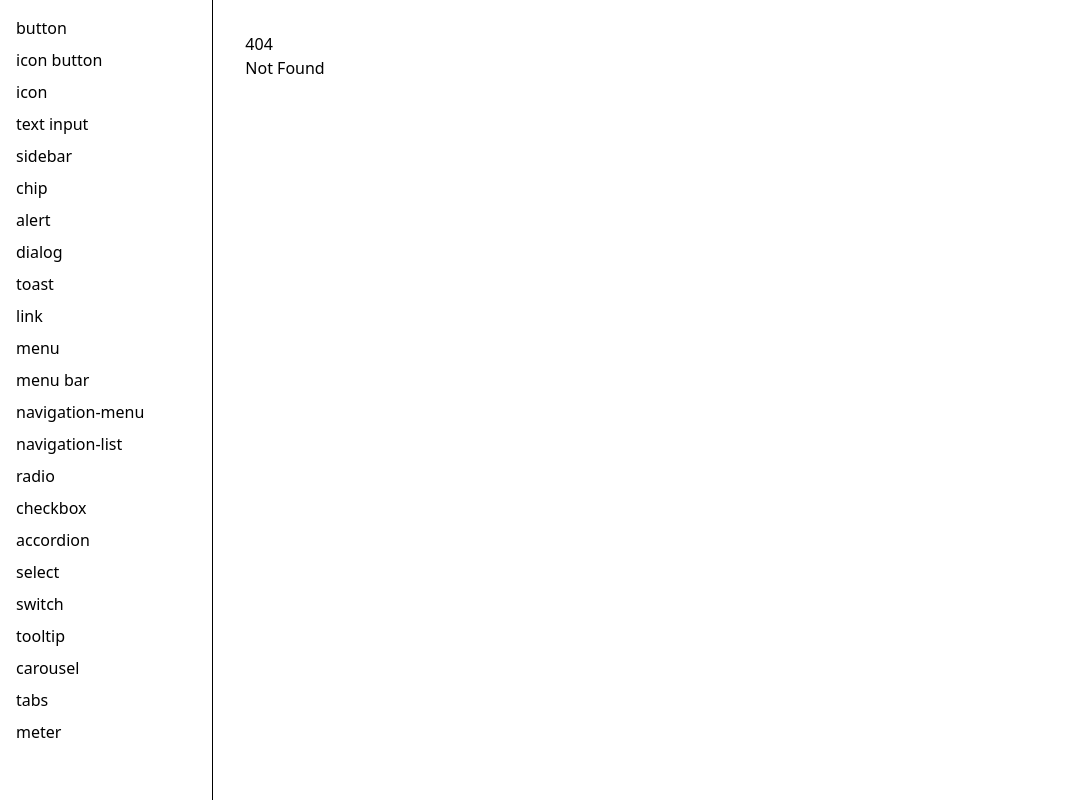
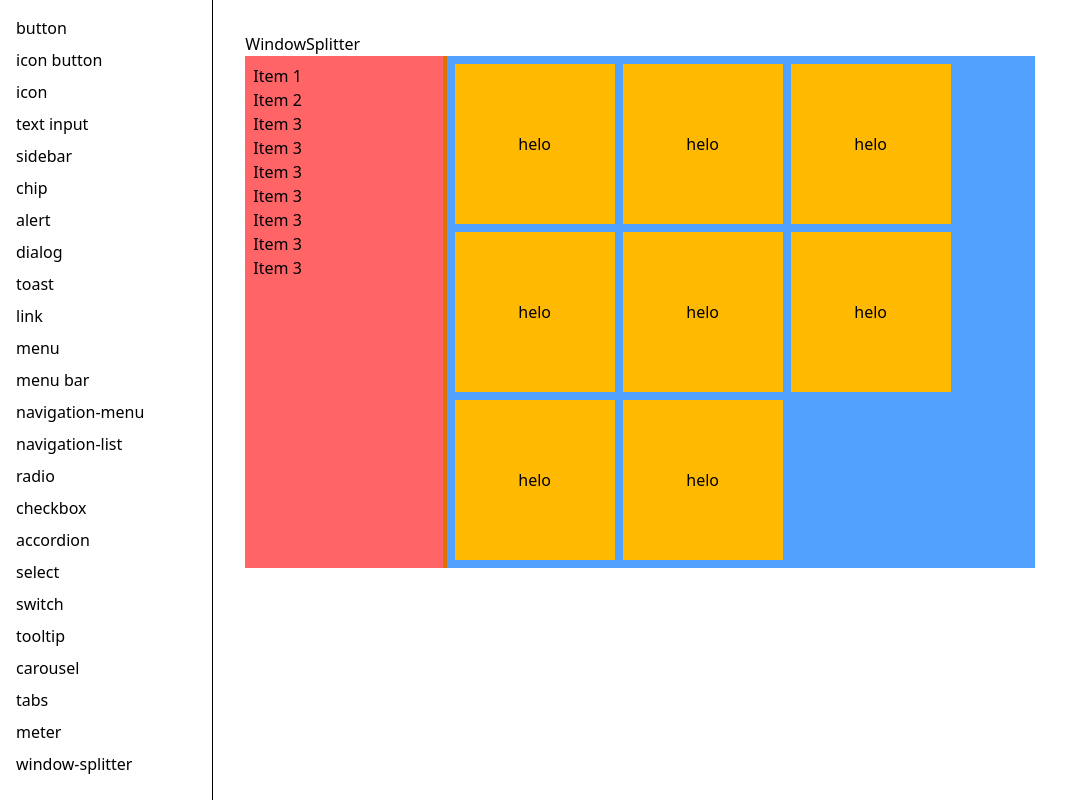
Before and after one commit to vikashsurin/zenosui, a SvelteKit app: page /docs/window-splitter in a window 1280 px wide. Before the commit this address had no page. Shown: the whole page, without its empty margins (0-1082 px from the left). Built offline with nearby package versions, Linux system fonts and the light colour scheme.

Commit message:
added window splitter

```diff
--- a/src/lib/types.ts
+++ b/src/lib/types.ts
@@ -280,3 +280,14 @@ export interface MeterIndicatorProps extends BaseProps, HTMLAttributes<HTMLDivEl
 	max?: number;
 	value?: number;
 }
+export interface WindowSplitterProps extends BaseProps, HTMLAttributes<HTMLDivElement> {
+	initialSplitPosition?: number; // Initial split position in percentage
+	minLeftSplitPosition?: number; // Minimum left split position in percentage
+	maxRightSplitPosition?: number; // Maximum right split position in percentage
+}
+
+export interface WindowSeparatorHandleProps extends BaseProps, HTMLAttributes<HTMLDivElement> {}
+
+export interface WindowLeftPaneProps extends BaseProps, HTMLAttributes<HTMLDivElement> {}
+
+export interface WindowRightPaneProps extends BaseProps, HTMLAttributes<HTMLDivElement> {}
--- /dev/null
+++ b/src/lib/ui/_todo.ts
@@ -0,0 +1 @@
+// create ripple effect in button using svelte js events pointer down or so
--- a/src/lib/ui/index.ts
+++ b/src/lib/ui/index.ts
@@ -26,3 +26,4 @@ export * from './toast/index.js';
 export * from './textInput/index.js';
 export * from './sidebar/index.js';
 export * from './meter/index.js';
+export * from './window-splitter/index.js';
--- /dev/null
+++ b/src/lib/ui/window-splitter/WindowPaneLeft.svelte
@@ -0,0 +1,22 @@
+<script lang="ts">
+	import { tv } from 'tailwind-variants';
+	import clsx from 'clsx';
+	import { baseVariant } from '$lib/style/base.js';
+	import type { WindowLeftPaneProps } from '$lib/types.js';
+
+	let { children, uiRounded, class: _class, ...props }: WindowLeftPaneProps = $props();
+
+	let style = tv({
+		extend: baseVariant,
+		base: ``,
+		variants: {},
+		defaultVariants: {}
+	});
+	const finalClass = $derived(style({ uiRounded, class: clsx(_class) }));
+</script>
+
+<div class={finalClass} {...props}>
+	{#if children}
+		{@render children?.()}
+	{/if}
+</div>
--- /dev/null
+++ b/src/lib/ui/window-splitter/WindowPaneRight.svelte
@@ -0,0 +1,23 @@
+<script lang="ts">
+	import { tv } from 'tailwind-variants';
+	import clsx from 'clsx';
+	import { base } from '$app/paths';
+	import { baseVariant } from '$lib/style/base.js';
+	import type { WindowRightPaneProps } from '$lib/types.js';
+
+	let { uiRounded, children, class: _class, ...props }: WindowRightPaneProps = $props();
+
+	let style = tv({
+		extend: baseVariant,
+		base: `h-full overflow-auto bg-blue-400`,
+		variants: {},
+		defaultVariants: {}
+	});
+	const finalClass = $derived(style({ uiRounded, class: clsx(_class) }));
+</script>
+
+<div class={finalClass} {...props}>
+	{#if children}
+		{@render children?.()}
+	{/if}
+</div>
--- /dev/null
+++ b/src/lib/ui/window-splitter/WindowSeparatorHandle.svelte
@@ -0,0 +1,79 @@
+<script lang="ts">
+	import { tv } from 'tailwind-variants';
+	import clsx from 'clsx';
+	import { getContext } from 'svelte';
+	import type { WindowSplitterContextType } from './types.js';
+	import type { WindowSeparatorHandleProps } from '$lib/types.js';
+
+	let { children, class: _class, ...props }: WindowSeparatorHandleProps = $props();
+
+	let splitPosition = 25;
+	let isDragging = false;
+	let startX = 0;
+	let startPosition = 0;
+
+	const windowSplitterContext = getContext<WindowSplitterContextType>('windowSplitterContext');
+
+	let containerElement = $state<HTMLDivElement | null>(null);
+
+	$effect(() => {
+		if (windowSplitterContext.containerElement) {
+			containerElement = windowSplitterContext.containerElement;
+		}
+	});
+
+	$inspect({ containerElement });
+	let minLeftSplitPosition = windowSplitterContext.minLeftSplitPosition;
+	let maxRightSplitPosition = windowSplitterContext.maxRightSplitPosition;
+
+	function handlePointerDown(event: PointerEvent) {
+		isDragging = true;
+		startX = event.clientX;
+		startPosition = splitPosition;
+
+		window.addEventListener('pointermove', handlePointerMove, { capture: true });
+		window.addEventListener('pointerup', handlePointerUp, { capture: true });
+		document.body.style.userSelect = 'none';
+	}
+
+	function handlePointerMove(event: PointerEvent) {
+		if (!isDragging || !containerElement) return;
+
+		const containerRect = containerElement.getBoundingClientRect();
+		const deltaX = event.clientX - startX;
+		const deltaPercent = (deltaX / containerRect.width) * 100;
+
+		// Limit split position between 10% and 90%
+		splitPosition = Math.max(
+			minLeftSplitPosition,
+			Math.min(maxRightSplitPosition, startPosition + deltaPercent)
+		);
+		windowSplitterContext.splitPosition = splitPosition;
+	}
+
+	function handlePointerUp() {
+		isDragging = false;
+		window.removeEventListener('pointermove', handlePointerMove, { capture: true });
+		window.removeEventListener('pointerup', handlePointerUp, { capture: true });
+		document.body.style.userSelect = '';
+	}
+
+	let style = tv({
+		base: `h-full cursor-ew-resize bg-amber-600 hover:bg-amber-400 active:bg-amber-80`,
+		variants: {},
+		defaultVariants: {}
+	});
+	const finalClass = $derived(style({ class: clsx(_class) }));
+</script>
+
+<div
+	role="button"
+	tabindex="0"
+	onpointerdown={handlePointerDown}
+	onkeydown={(e) => {
+		if (e.key === 'ArrowLeft') splitPosition = Math.max(10, splitPosition - 2);
+		if (e.key === 'ArrowRight') splitPosition = Math.min(90, splitPosition + 2);
+	}}
+	class={finalClass}
+	{...props}
+></div>
--- /dev/null
+++ b/src/lib/ui/window-splitter/WindowSplitter.svelte
@@ -0,0 +1,48 @@
+<script lang="ts">
+	import { tv } from 'tailwind-variants';
+	import clsx from 'clsx';
+	import { setContext } from 'svelte';
+	import type { WindowSplitterContextType } from './types.js';
+	import type { WindowSplitterProps } from '$lib/types.js';
+
+	let {
+		children,
+		initialSplitPosition = 25,
+		minLeftSplitPosition = 10,
+		maxRightSplitPosition = 90,
+		class: _class,
+		...props
+	}: WindowSplitterProps = $props();
+	let containerElement = $state<HTMLDivElement | null>(null);
+
+	let windwSplitState = $state({
+		splitPosition: initialSplitPosition,
+		minLeftSplitPosition,
+		maxRightSplitPosition,
+		containerElement: null as HTMLDivElement | null
+	} as WindowSplitterContextType);
+
+	setContext('windowSplitterContext', windwSplitState);
+
+	$effect(() => {
+		windwSplitState.containerElement = containerElement;
+	});
+
+	let style = tv({
+		base: `grid h-screen`,
+		variants: {},
+		defaultVariants: {}
+	});
+	const finalClass = $derived(style({ class: clsx(_class) }));
+</script>
+
+<div
+	bind:this={containerElement}
+	class={finalClass}
+	{...props}
+	style="grid-template-columns: {windwSplitState.splitPosition}% 4px 1fr;"
+>
+	{#if children}
+		{@render children?.()}
+	{/if}
+</div>
--- /dev/null
+++ b/src/lib/ui/window-splitter/index.ts
@@ -0,0 +1,6 @@
+import WindowPaneLeft from './WindowPaneLeft.svelte';
+
+export { default as WindowSplitter } from './WindowSplitter.svelte';
+export { default as WindowSeparatorHandle } from './WindowSeparatorHandle.svelte';
+export { default as WindowPaneLeft } from './WindowPaneLeft.svelte';
+export { default as WindowPaneRight } from './WindowPaneRight.svelte';
--- /dev/null
+++ b/src/lib/ui/window-splitter/types.ts
@@ -0,0 +1,6 @@
+export type WindowSplitterContextType = {
+	splitPosition: number;
+	minLeftSplitPosition?: number;
+	maxRightSplitPosition?: number;
+	containerElement: HTMLDivElement | null;
+};
--- a/src/routes/+page.svelte
+++ b/src/routes/+page.svelte
@@ -1,16 +1,65 @@
 <script lang="ts">
-	import { IconButton } from '$lib/ui/index.js';
-	import BadgeCheck from '@lucide/svelte/icons/badge-check';
-	import Bold from '@lucide/svelte/icons/bold';
-	import Italic from '@lucide/svelte/icons/italic';
-	import AlignCenter from '@lucide/svelte/icons/align-center';
+	import { onMount } from 'svelte';
+
+	let splitPosition = 25; // percentage
+	let isDragging = false;
+	let startX = 0;
+	let startPosition = 0;
+	let containerElement: HTMLDivElement;
+
+	function handlePointerDown(event: PointerEvent) {
+		isDragging = true;
+		startX = event.clientX;
+		startPosition = splitPosition;
+
+		window.addEventListener('pointermove', handlePointerMove, { capture: true });
+		window.addEventListener('pointerup', handlePointerUp, { capture: true });
+		document.body.style.userSelect = 'none';
+	}
+
+	function handlePointerMove(event: PointerEvent) {
+		if (!isDragging || !containerElement) return;
+
+		const containerRect = containerElement.getBoundingClientRect();
+		const deltaX = event.clientX - startX;
+		const deltaPercent = (deltaX / containerRect.width) * 100;
+
+		// Limit split position between 10% and 90%
+		splitPosition = Math.max(10, Math.min(90, startPosition + deltaPercent));
+	}
+
+	function handlePointerUp() {
+		isDragging = false;
+		window.removeEventListener('pointermove', handlePointerMove, { capture: true });
+		window.removeEventListener('pointerup', handlePointerUp, { capture: true });
+		document.body.style.userSelect = '';
+	}
 </script>
 
-<div>
-	<div class="flex gap-2 rounded-lg bg-gray-100 p-2">
-		<IconButton icon={BadgeCheck} class="bg-amber-900 text-amber-100" uiRounded="sm" />
-		<IconButton icon={Bold} />
-		<IconButton icon={Italic} />
-		<IconButton icon={AlignCenter} />
+<div
+	class="grid h-screen"
+	style="grid-template-columns: {splitPosition}% 4px 1fr;"
+	bind:this={containerElement}
+>
+	<!-- Left panel -->
+	<div class="h-full overflow-auto bg-red-400">
+		<div class="p-2">Left panel ({Math.round(splitPosition)}%)</div>
+	</div>
+
+	<!-- Resizer handle -->
+	<div
+		tabindex="0"
+		role="button"
+		class="h-full cursor-ew-resize bg-amber-600 hover:bg-amber-400 active:bg-amber-800"
+		onpointerdown={handlePointerDown}
+		onkeydown={(e) => {
+			if (e.key === 'ArrowLeft') splitPosition = Math.max(10, splitPosition - 2);
+			if (e.key === 'ArrowRight') splitPosition = Math.min(90, splitPosition + 2);
+		}}
+	></div>
+
+	<!-- Right panel -->
+	<div class="h-full overflow-auto bg-blue-400">
+		<div class="p-2">Right panel ({Math.round(100 - splitPosition)}%)</div>
 	</div>
 </div>
--- a/src/routes/Aside.svelte
+++ b/src/routes/Aside.svelte
@@ -23,5 +23,6 @@
 		<li><a href="/docs/carousel">carousel</a></li>
 		<li><a href="/docs/tabs">tabs</a></li>
 		<li><a href="/docs/meter">meter</a></li>
+		<li><a href="/docs/window-splitter">window-splitter</a></li>
 	</ul>
 </div>
--- /dev/null
+++ b/src/routes/docs/window-splitter/+page.svelte
@@ -0,0 +1,47 @@
+<script lang="ts">
+	import {
+		WindowSplitter,
+		WindowPaneLeft,
+		WindowPaneRight,
+		WindowSeparatorHandle
+	} from '$lib/ui/index.js';
+</script>
+
+<div>
+	<h1>WindowSplitter</h1>
+	<WindowSplitter
+		initialSplitPosition={25}
+		minLeftSplitPosition={0}
+		maxRightSplitPosition={100}
+		class="h-full"
+	>
+		<WindowPaneLeft class="bg-red-400">
+			<div class="p-2">
+				<ul>
+					<li>Item 1</li>
+					<li>Item 2</li>
+					<li>Item 3</li>
+					<li>Item 3</li>
+					<li>Item 3</li>
+					<li>Item 3</li>
+					<li>Item 3</li>
+					<li>Item 3</li>
+					<li>Item 3</li>
+				</ul>
+			</div>
+		</WindowPaneLeft>
+		<WindowSeparatorHandle />
+		<WindowPaneRight class="bg-blue-400">
+			<div class="flex flex-wrap gap-2 p-2">
+				<div class=" flex h-40 w-40 items-center justify-center bg-amber-400">helo</div>
+				<div class=" flex h-40 w-40 items-center justify-center bg-amber-400">helo</div>
+				<div class=" flex h-40 w-40 items-center justify-center bg-amber-400">helo</div>
+				<div class=" flex h-40 w-40 items-center justify-center bg-amber-400">helo</div>
+				<div class=" flex h-40 w-40 items-center justify-center bg-amber-400">helo</div>
+				<div class=" flex h-40 w-40 items-center justify-center bg-amber-400">helo</div>
+				<div class=" flex h-40 w-40 items-center justify-center bg-amber-400">helo</div>
+				<div class=" flex h-40 w-40 items-center justify-center bg-amber-400">helo</div>
+			</div>
+		</WindowPaneRight>
+	</WindowSplitter>
+</div>
```
